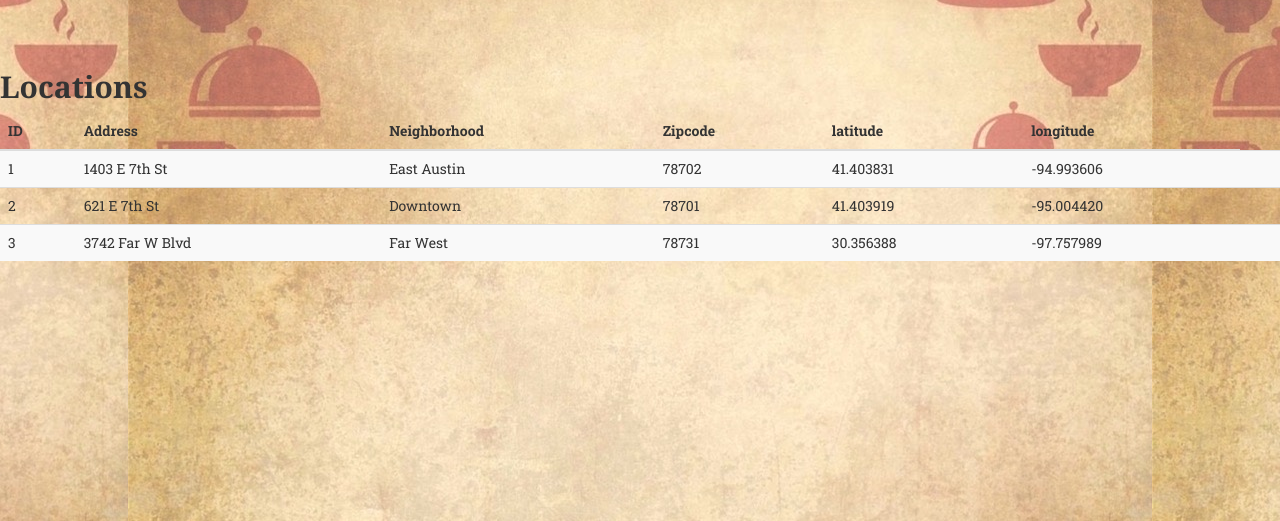
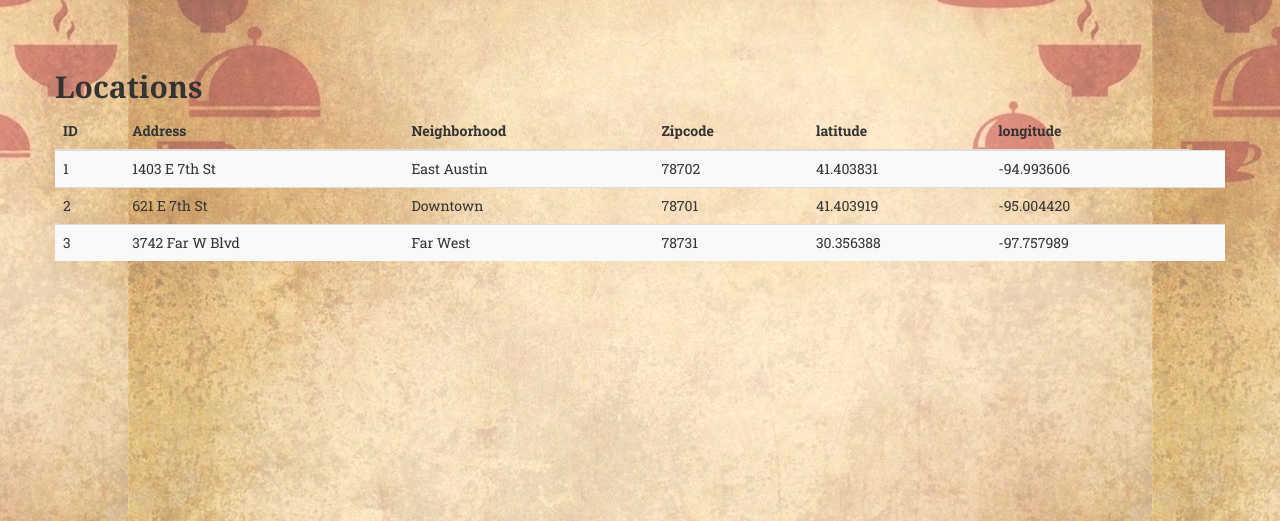
Before and after one commit to brockuniera/cs373-idb, a Flask app: page /location in a window 1280 px wide. Shown: the part 100-621 px from the top of the page. Run offline with Flask 2, Linux system fonts and the light colour scheme; some libraries are stand-ins or nearby versions; some web fonts are replaced.

Commit message:
set both of location and restuarant page in center

```diff
--- a/app/templates/category_db.html
+++ b/app/templates/category_db.html
@@ -79,6 +79,8 @@
 
     <!--table-->
     <section id="table">
+        <div class="container">
+            <div class = "row">
         	<h2> Categories </h2>
             <table class="table table-striped table-hover">
               <thead>
@@ -116,6 +118,8 @@
                       <td >3.0</td>
                     </tr>
                 </table>
+            </div>
+        </div>
     </section>
 
 
--- a/app/templates/location_db.html
+++ b/app/templates/location_db.html
@@ -79,6 +79,8 @@
 
 <!--table-->
     <section id="table">
+        <div class="container">
+            <div class = "row">
         	<h2> Locations </h2>
             <table class="table table-striped table-hover">
                     <thead>
@@ -116,5 +118,7 @@
                     <td >-97.757989<td>
                   </tr>
                 </table>
+            </div>
+        </div>
     </section>
 </html>
```
Lines whose indentation alone changed are shown as unchanged.
